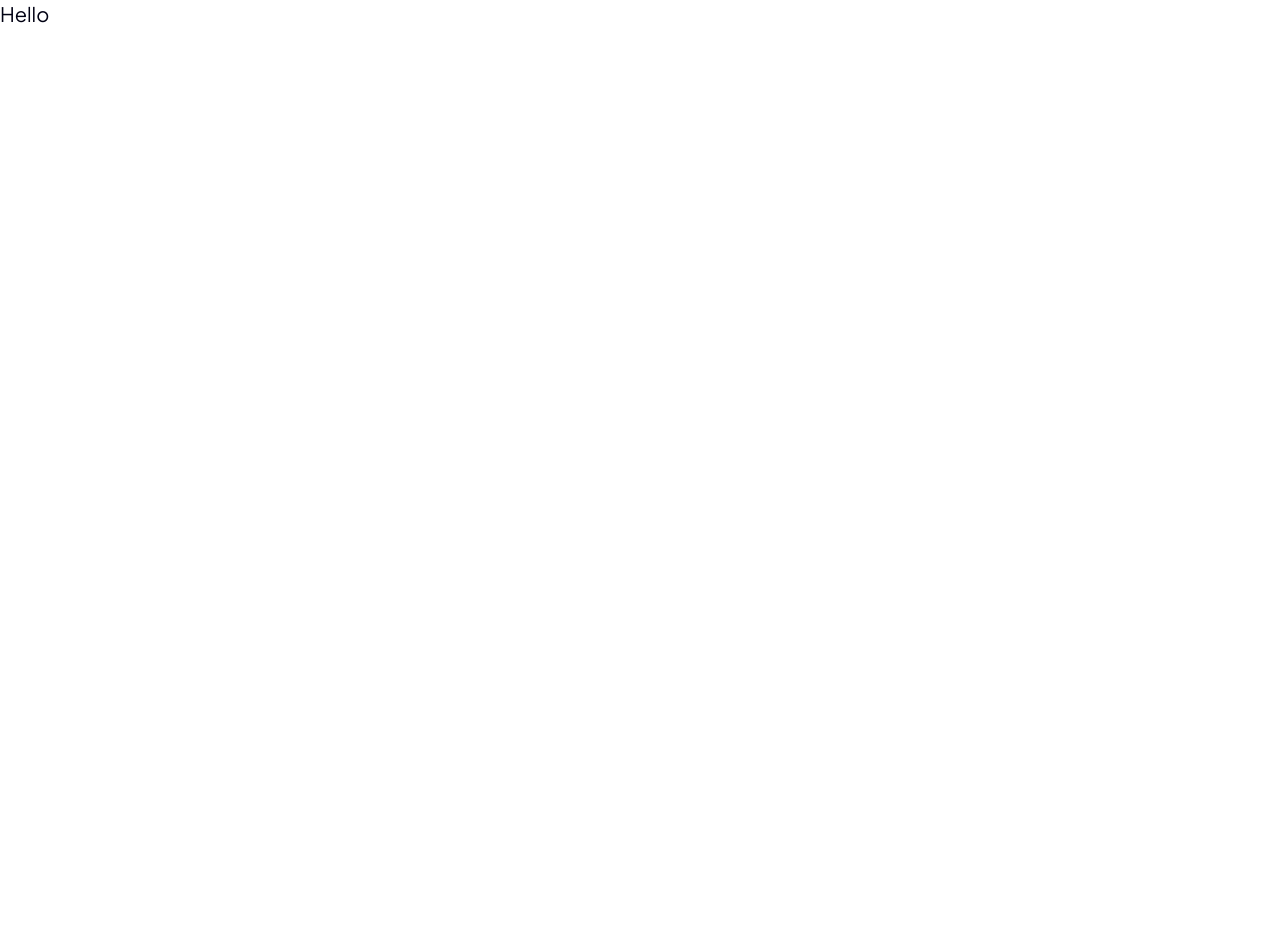
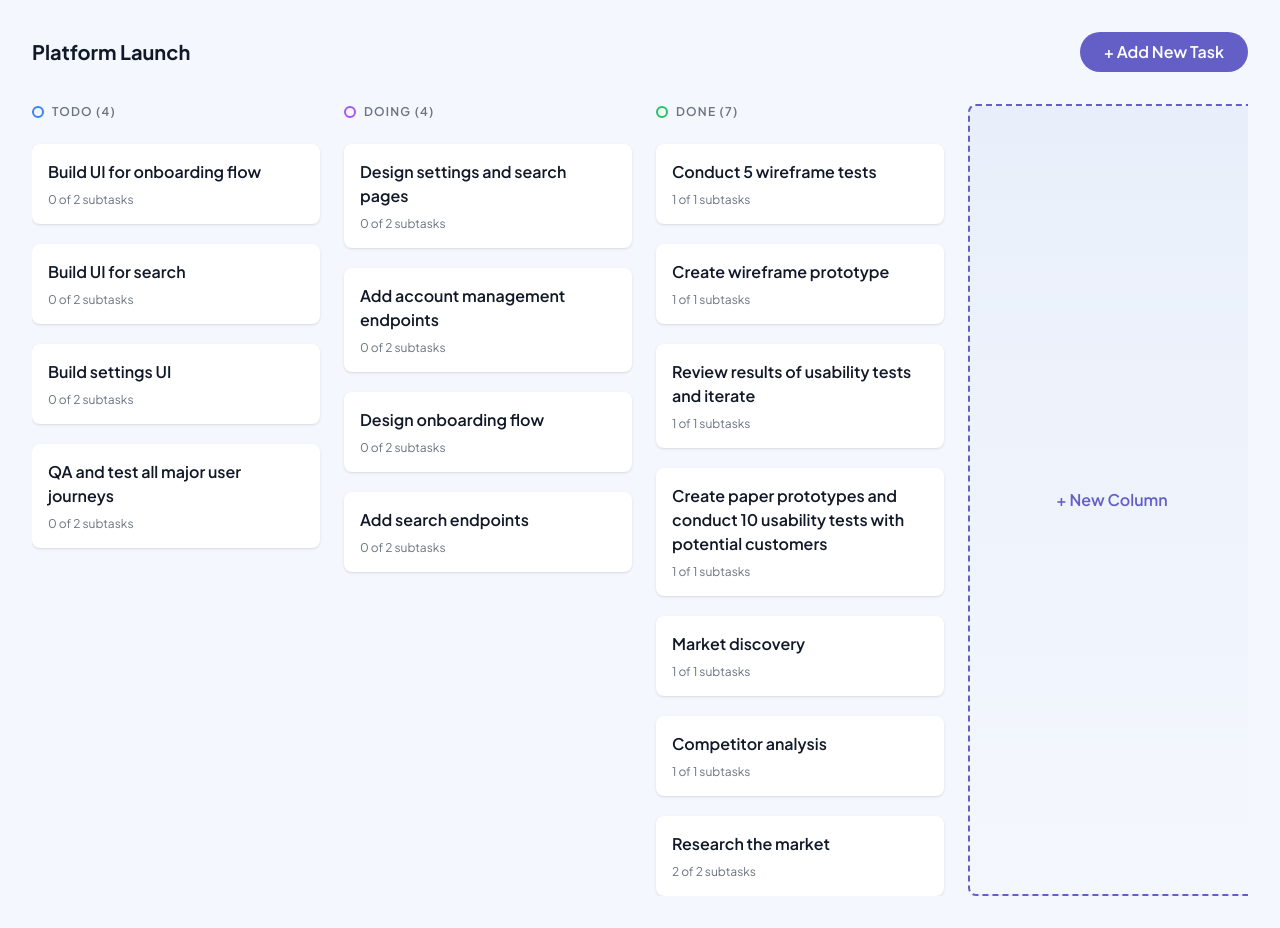
Before and after one commit to FosterChad95/kanban, a Next.js app: page / in a window 1280 px wide. Before the commit the page ends 800 px from the top, so only its background shows below. Built offline with nearby package versions, Linux system fonts and the light colour scheme.

Commit message:
feat: initial board setup

```diff
--- a/src/app/page.tsx
+++ b/src/app/page.tsx
@@ -1,3 +1,5 @@
+import Board from "../components/content/Board/Board";
+
 export default function Home() {
-  return <div className="text-black text-xl">Hello</div>;
+  return <Board />;
 }
--- /dev/null
+++ b/src/components/content/Board/Board.tsx
@@ -0,0 +1,149 @@
+import React from "react";
+import Column, { ColumnType } from "./Column";
+
+const demoColumns: ColumnType[] = [
+  {
+    name: "TODO",
+    color: "border-blue-500",
+    tasks: [
+      {
+        title: "Build UI for onboarding flow",
+        subtasks: [
+          { title: "Subtask 1", completed: false },
+          { title: "Subtask 2", completed: false },
+        ],
+      },
+      {
+        title: "Build UI for search",
+        subtasks: [
+          { title: "Subtask 1", completed: false },
+          { title: "Subtask 2", completed: false },
+        ],
+      },
+      {
+        title: "Build settings UI",
+        subtasks: [
+          { title: "Subtask 1", completed: false },
+          { title: "Subtask 2", completed: false },
+        ],
+      },
+      {
+        title: "QA and test all major user journeys",
+        subtasks: [
+          { title: "Subtask 1", completed: false },
+          { title: "Subtask 2", completed: false },
+        ],
+      },
+    ],
+  },
+  {
+    name: "DOING",
+    color: "border-purple-500",
+    tasks: [
+      {
+        title: "Design settings and search pages",
+        subtasks: [
+          { title: "Subtask 1", completed: false },
+          { title: "Subtask 2", completed: false },
+        ],
+      },
+      {
+        title: "Add account management endpoints",
+        subtasks: [
+          { title: "Subtask 1", completed: false },
+          { title: "Subtask 2", completed: false },
+        ],
+      },
+      {
+        title: "Design onboarding flow",
+        subtasks: [
+          { title: "Subtask 1", completed: false },
+          { title: "Subtask 2", completed: false },
+        ],
+      },
+      {
+        title: "Add search endpoints",
+        subtasks: [
+          { title: "Subtask 1", completed: false },
+          { title: "Subtask 2", completed: false },
+        ],
+      },
+    ],
+  },
+  {
+    name: "DONE",
+    color: "border-green-500",
+    tasks: [
+      {
+        title: "Conduct 5 wireframe tests",
+        subtasks: [{ title: "Subtask 1", completed: true }],
+      },
+      {
+        title: "Create wireframe prototype",
+        subtasks: [{ title: "Subtask 1", completed: true }],
+      },
+      {
+        title: "Review results of usability tests and iterate",
+        subtasks: [{ title: "Subtask 1", completed: true }],
+      },
+      {
+        title:
+          "Create paper prototypes and conduct 10 usability tests with potential customers",
+        subtasks: [{ title: "Subtask 1", completed: true }],
+      },
+      {
+        title: "Market discovery",
+        subtasks: [{ title: "Subtask 1", completed: true }],
+      },
+      {
+        title: "Competitor analysis",
+        subtasks: [{ title: "Subtask 1", completed: true }],
+      },
+      {
+        title: "Research the market",
+        subtasks: [
+          { title: "Subtask 1", completed: true },
+          { title: "Subtask 2", completed: true },
+        ],
+      },
+    ],
+  },
+];
+
+type BoardProps = {
+  columns?: ColumnType[];
+};
+
+const Board: React.FC<BoardProps> = ({ columns = demoColumns }) => {
+  return (
+    <div className="flex flex-col flex-1 bg-[#f4f7fd] min-h-screen p-8">
+      <div className="flex justify-between items-center mb-8">
+        <h1 className="text-xl font-bold text-gray-900">Platform Launch</h1>
+        <button className="bg-[#635fc7] text-white rounded-full px-6 py-2 font-semibold hover:bg-[#a8a4ff] transition">
+          + Add New Task
+        </button>
+      </div>
+      {columns.length === 0 ? (
+        <div className="flex flex-1 flex-col items-center justify-center bg-white rounded-lg shadow">
+          <p className="mb-6 text-gray-500">
+            This board is empty. Create a new column to get started.
+          </p>
+          <button className="bg-[#635fc7] text-white rounded-full px-6 py-2 font-semibold hover:bg-[#a8a4ff] transition">
+            + Add New Column
+          </button>
+        </div>
+      ) : (
+        <div className="flex gap-6 overflow-x-auto">
+          {columns.map((column) => (
+            <Column key={column.name} column={column} />
+          ))}
+          <button className="min-w-[280px] w-72 flex-shrink-0 flex items-center justify-center bg-gradient-to-b from-[#e9effa] to-[#f4f7fd] rounded-lg border-2 border-dashed border-[#635fc7] text-[#635fc7] font-semibold hover:bg-[#d6e0ff] transition">
+            + New Column
+          </button>
+        </div>
+      )}
+    </div>
+  );
+};
+
+export default Board;
--- /dev/null
+++ b/src/components/content/Board/Column.tsx
@@ -0,0 +1,35 @@
+import React from "react";
+import Task, { TaskType } from "./Task";
+
+type ColumnType = {
+  name: string;
+  color: string;
+  tasks: TaskType[];
+};
+
+type ColumnProps = {
+  column: ColumnType;
+};
+
+const Column: React.FC<ColumnProps> = ({ column }) => {
+  return (
+    <div className="min-w-[280px] w-72 flex-shrink-0">
+      <div className="flex items-center gap-2 mb-6">
+        <span
+          className={`h-3 w-3 rounded-full ${column.color} border-2`}
+        ></span>
+        <span className="uppercase text-xs tracking-widest text-gray-500 font-semibold">
+          {column.name} ({column.tasks.length})
+        </span>
+      </div>
+      <div className="flex flex-col gap-5">
+        {column.tasks.map((task) => (
+          <Task key={task.title} task={task} />
+        ))}
+      </div>
+    </div>
+  );
+};
+
+export type { ColumnType };
+export default Column;
--- /dev/null
+++ b/src/components/content/Board/Task.tsx
@@ -0,0 +1,29 @@
+import React from "react";
+
+export type Subtask = {
+  title: string;
+  completed: boolean;
+};
+
+export type TaskType = {
+  title: string;
+  subtasks: Subtask[];
+};
+
+type TaskProps = {
+  task: TaskType;
+};
+
+const Task: React.FC<TaskProps> = ({ task }) => {
+  const completedCount = task.subtasks.filter((s) => s.completed).length;
+  return (
+    <div className="bg-white rounded-lg shadow p-4 cursor-pointer hover:shadow-lg transition">
+      <div className="font-semibold text-gray-900 mb-2">{task.title}</div>
+      <div className="text-xs text-gray-500">
+        {completedCount} of {task.subtasks.length} subtasks
+      </div>
+    </div>
+  );
+};
+
+export default Task;
```
Also changed, not shown: 1 other file (tests, documents, lock files or other folders).
